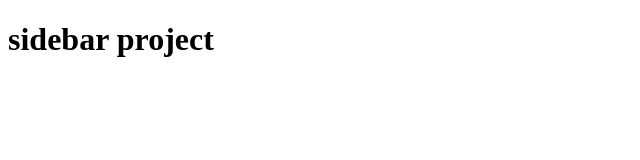
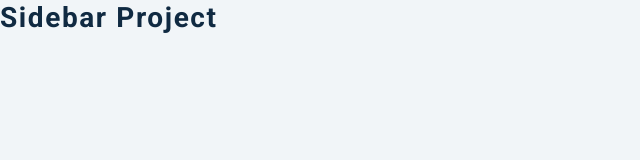
Before and after one commit to renabiaobock/sidebar-project, a plain HTML site: page index.html in a window 1280 px wide. Shown: the whole page, without its empty margins (0-640 px from the left). Drawn offline with Linux system fonts and the light colour scheme.

Commit message:
add global styles

```diff
--- a/style.css
+++ b/style.css
@@ -44,3 +44,42 @@
   --max-width: 1170px;
   --fixed-width: 620px;
 }
+
+/* Global Styles */
+* {
+  margin: 0;
+  padding: 0;
+  box-sizing: border-box;
+}
+
+body {
+  font-family: var(--ff-secondary);
+  background: var(--clr-grey-10);
+  color: var(--clr-grey-1);
+  line-height: 1.5;
+  font-size: 0.875rem;
+}
+
+ul {
+  list-style-type: none;
+}
+
+a {
+  text-decoration: none;
+}
+
+h1,
+h2,
+h3,
+h4 {
+  letter-spacing: var(--spacing);
+  text-transform: capitalize;
+  line-height: 1.25;
+  margin-bottom: 0.75rem;
+  font-family: var(--ff-primary);
+}
+
+p {
+  margin-bottom: 1.25rem;
+  color: var(--clr-grey-5);
+}
```
